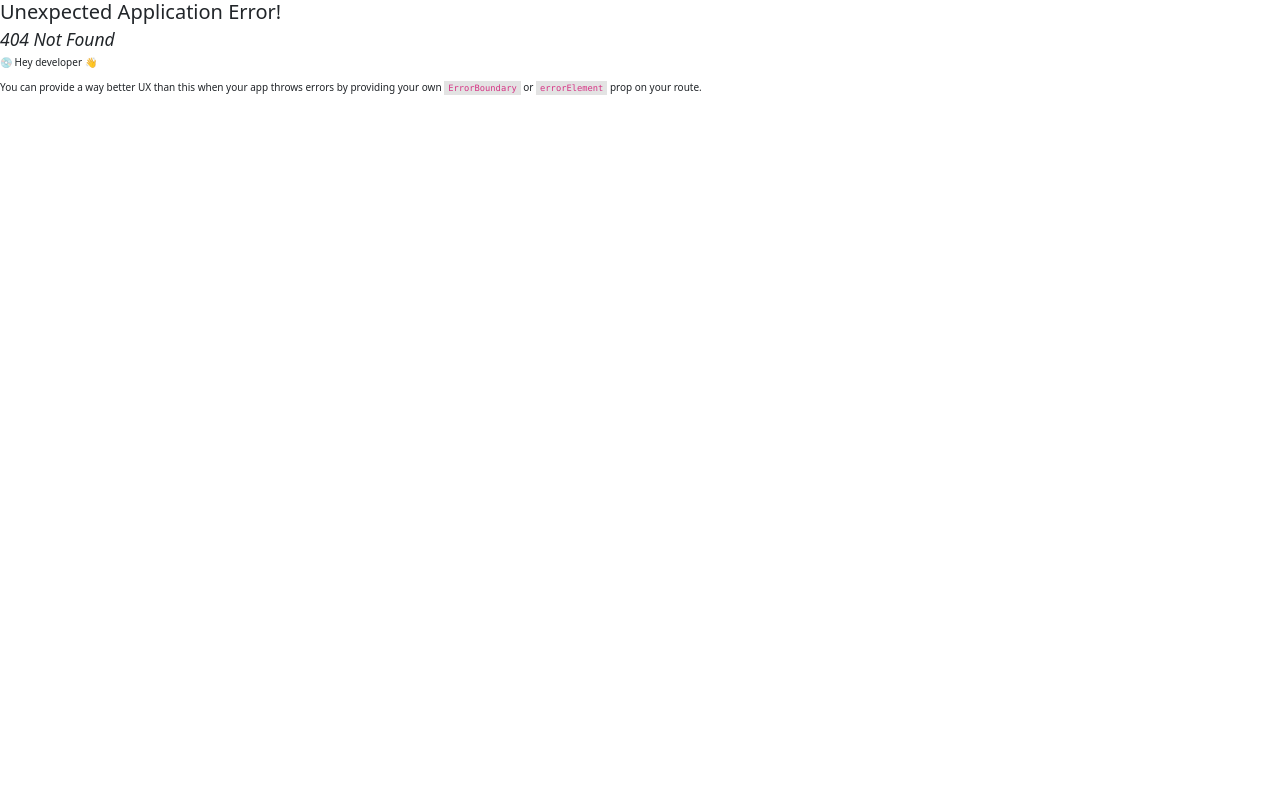
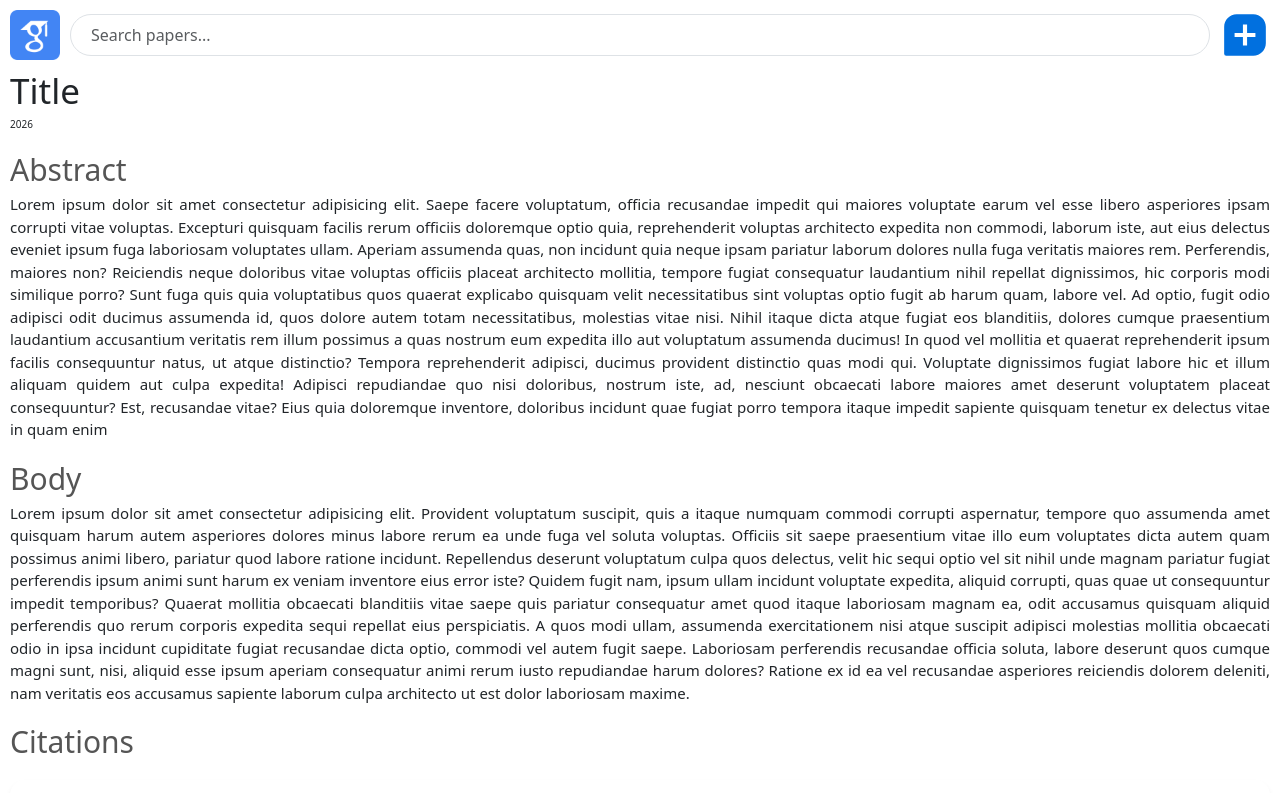
Before and after one commit to MehdiJmlkh/PaperDooni, a React (Vite) app in the folder google-scholar/: page /articles/1 in a window 1280 px wide. Before the commit this address had no page. Shown: the top 793 px of the page. Built offline with nearby package versions, Linux system fonts and the light colour scheme.

Commit message:
feat(ui): add ArticlePage

```diff
--- /dev/null
+++ b/google-scholar/src/pages/ArticlePage/ArticlePage.css
@@ -0,0 +1,18 @@
+.article-page {
+    margin: 0 1rem;
+}
+
+.article-page__title {
+  font-size: 3.5rem;
+}
+
+.article-page__heading {
+  font-size: 3rem;
+  color: #555;
+  margin-top: 2rem;
+}
+
+.article-page__content {
+    text-align: justify;
+    font-size: 1.5rem;
+}
--- /dev/null
+++ b/google-scholar/src/pages/ArticlePage/ArticlePage.tsx
@@ -0,0 +1,69 @@
+import CitationCard from "../../components/CitationCard";
+import "./ArticlePage.css";
+
+const ArticlePage = () => {
+  return (
+    <main className="article-page">
+      <h1 className="article-page__title">Title</h1>
+      <div>2026</div>
+      <h2 className="article-page__heading">Abstract</h2>
+      <p className="article-page__content">
+        Lorem ipsum dolor sit amet consectetur adipisicing elit. Saepe facere
+        voluptatum, officia recusandae impedit qui maiores voluptate earum vel
+        esse libero asperiores ipsam corrupti vitae voluptas. Excepturi quisquam
+        facilis rerum officiis doloremque optio quia, reprehenderit voluptas
+        architecto expedita non commodi, laborum iste, aut eius delectus eveniet
+        ipsum fuga laboriosam voluptates ullam. Aperiam assumenda quas, non
+        incidunt quia neque ipsam pariatur laborum dolores nulla fuga veritatis
+        maiores rem. Perferendis, maiores non? Reiciendis neque doloribus vitae
+        voluptas officiis placeat architecto mollitia, tempore fugiat
+        consequatur laudantium nihil repellat dignissimos, hic corporis modi
+        similique porro? Sunt fuga quis quia voluptatibus quos quaerat explicabo
+        quisquam velit necessitatibus sint voluptas optio fugit ab harum quam,
+        labore vel. Ad optio, fugit odio adipisci odit ducimus assumenda id,
+        quos dolore autem totam necessitatibus, molestias vitae nisi. Nihil
+        itaque dicta atque fugiat eos blanditiis, dolores cumque praesentium
+        laudantium accusantium veritatis rem illum possimus a quas nostrum eum
+        expedita illo aut voluptatum assumenda ducimus! In quod vel mollitia et
+        quaerat reprehenderit ipsum facilis consequuntur natus, ut atque
+        distinctio? Tempora reprehenderit adipisci, ducimus provident distinctio
+        quas modi qui. Voluptate dignissimos fugiat labore hic et illum aliquam
+        quidem aut culpa expedita! Adipisci repudiandae quo nisi doloribus,
+        nostrum iste, ad, nesciunt obcaecati labore maiores amet deserunt
+        voluptatem placeat consequuntur? Est, recusandae vitae? Eius quia
+        doloremque inventore, doloribus incidunt quae fugiat porro tempora
+        itaque impedit sapiente quisquam tenetur ex delectus vitae in quam enim
+      </p>
+      <h2 className="article-page__heading">Body</h2>
+      <p className="article-page__content">
+        Lorem ipsum dolor sit amet consectetur adipisicing elit. Provident
+        voluptatum suscipit, quis a itaque numquam commodi corrupti aspernatur,
+        tempore quo assumenda amet quisquam harum autem asperiores dolores minus
+        labore rerum ea unde fuga vel soluta voluptas. Officiis sit saepe
+        praesentium vitae illo eum voluptates dicta autem quam possimus animi
+        libero, pariatur quod labore ratione incidunt. Repellendus deserunt
+        voluptatum culpa quos delectus, velit hic sequi optio vel sit nihil unde
+        magnam pariatur fugiat perferendis ipsum animi sunt harum ex veniam
+        inventore eius error iste? Quidem fugit nam, ipsum ullam incidunt
+        voluptate expedita, aliquid corrupti, quas quae ut consequuntur impedit
+        temporibus? Quaerat mollitia obcaecati blanditiis vitae saepe quis
+        pariatur consequatur amet quod itaque laboriosam magnam ea, odit
+        accusamus quisquam aliquid perferendis quo rerum corporis expedita sequi
+        repellat eius perspiciatis. A quos modi ullam, assumenda exercitationem
+        nisi atque suscipit adipisci molestias mollitia obcaecati odio in ipsa
+        incidunt cupiditate fugiat recusandae dicta optio, commodi vel autem
+        fugit saepe. Laboriosam perferendis recusandae officia soluta, labore
+        deserunt quos cumque magni sunt, nisi, aliquid esse ipsum aperiam
+        consequatur animi rerum iusto repudiandae harum dolores? Ratione ex id
+        ea vel recusandae asperiores reiciendis dolorem deleniti, nam veritatis
+        eos accusamus sapiente laborum culpa architecto ut est dolor laboriosam
+        maxime.
+      </p>
+      <h2 className="article-page__heading">Citations</h2>
+      <CitationCard />
+      <CitationCard />
+    </main>
+  );
+};
+
+export default ArticlePage;
--- /dev/null
+++ b/google-scholar/src/pages/ArticlePage/index.ts
@@ -0,0 +1,3 @@
+import ArticlePage from "./ArticlePage";
+
+export default ArticlePage;
--- a/google-scholar/src/routes.tsx
+++ b/google-scholar/src/routes.tsx
@@ -1,11 +1,15 @@
 import { createBrowserRouter } from "react-router-dom";
 import Layout from "./pages/Layout";
 import HomePage from "./pages/HomePage";
+import ArticlePage from "./pages/ArticlePage";
 
 const router = createBrowserRouter([
   {
     element: <Layout />,
-    children: [{ index: true, element: <HomePage /> }],
+    children: [
+      { index: true, element: <HomePage /> },
+      { path: "articles/:id", element: <ArticlePage /> },
+    ],
   },
 ]);
 
```
